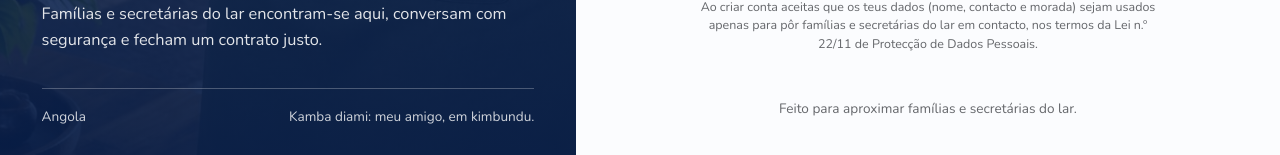
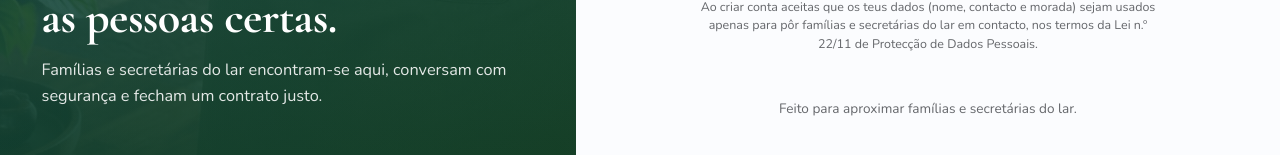
Before and after one commit to Watelekinha/kamba-diami, an Angular app in the folder frontend/kamba-diami-web/: page /register in a window 1280 px wide. Shown: the part 1288-1443 px from the top of the page. Built offline with nearby package versions, Linux system fonts and the light colour scheme; no server answers.

Commit message:
Painel de entrar/criar conta: veu verde e azul, sem a linha do rodape

```diff
--- a/frontend/kamba-diami-web/src/app/features/auth/auth-layout.scss
+++ b/frontend/kamba-diami-web/src/app/features/auth/auth-layout.scss
@@ -29,13 +29,15 @@
   position: relative;
   display: flex;
   flex-direction: column;
-  padding: 2.4rem 2.6rem 2rem;
+  padding: 2.4rem 2.6rem 3rem;
   color: #fff;
   overflow: hidden;
   // Se existir uma fotografia em assets/auth/auth-foto.jpg, aparece por baixo do degradé.
   // Sem a fotografia fica só o degradé azul.
   background:
-    linear-gradient(180deg, rgba(12, 44, 99, 0.5) 0%, rgba(12, 44, 99, 0) 22%, rgba(12, 44, 99, 0) 42%, rgba(10, 36, 84, 0.78) 68%, rgba(8, 30, 72, 0.94) 100%),
+    // Véu verde (combina com o avental da fotografia) com um toque do azul da marca.
+    linear-gradient(135deg, rgba(24, 119, 242, 0.16) 0%, rgba(47, 138, 60, 0.1) 100%),
+    linear-gradient(180deg, rgba(20, 56, 42, 0.5) 0%, rgba(20, 56, 42, 0) 22%, rgba(20, 56, 42, 0) 42%, rgba(19, 72, 62, 0.74) 66%, rgba(16, 54, 36, 0.95) 100%),
     url('/assets/auth/auth-foto.jpg') center 18% / cover no-repeat,
     radial-gradient(120% 80% at 85% 10%, #4d97ff 0%, transparent 55%),
     linear-gradient(160deg, #1877f2 0%, #145dbf 55%, #0d3f8c 100%);
--- a/frontend/kamba-diami-web/src/app/features/auth/login/login.component.html
+++ b/frontend/kamba-diami-web/src/app/features/auth/login/login.component.html
@@ -16,11 +16,6 @@
       </span>
       <h2 class="hero-title">Uma casa bem cuidada começa com as pessoas certas.</h2>
       <p class="hero-text">Famílias e secretárias do lar encontram-se aqui, conversam com segurança e fecham um contrato justo.</p>
-    </div>
-
-    <div class="hero-foot">
-      <span>Angola</span>
-      <span>Kamba diami: meu amigo, em kimbundu.</span>
     </div>
   </aside>
 
--- a/frontend/kamba-diami-web/src/app/features/auth/register/register.component.html
+++ b/frontend/kamba-diami-web/src/app/features/auth/register/register.component.html
@@ -16,11 +16,6 @@
       </span>
       <h2 class="hero-title">Uma casa bem cuidada começa com as pessoas certas.</h2>
       <p class="hero-text">Famílias e secretárias do lar encontram-se aqui, conversam com segurança e fecham um contrato justo.</p>
-    </div>
-
-    <div class="hero-foot">
-      <span>Angola</span>
-      <span>Kamba diami: meu amigo, em kimbundu.</span>
     </div>
   </aside>
 
```
